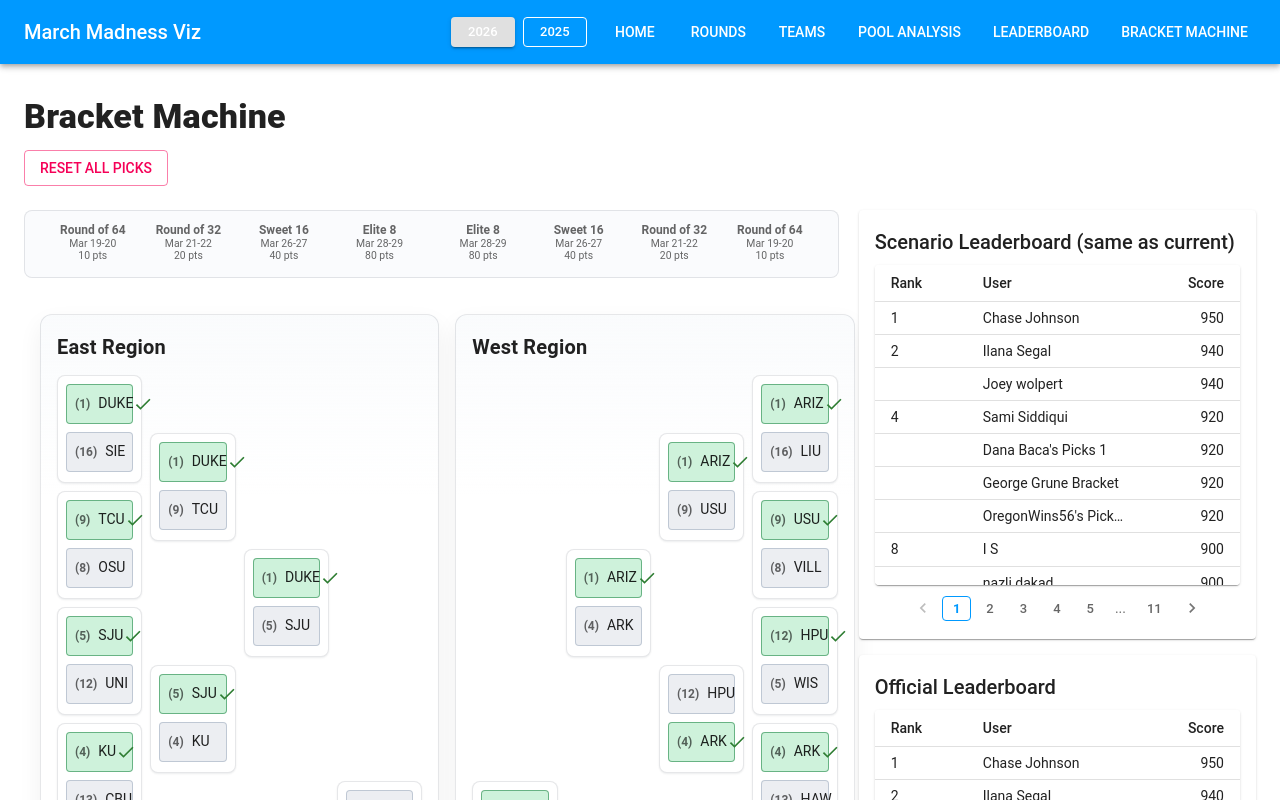
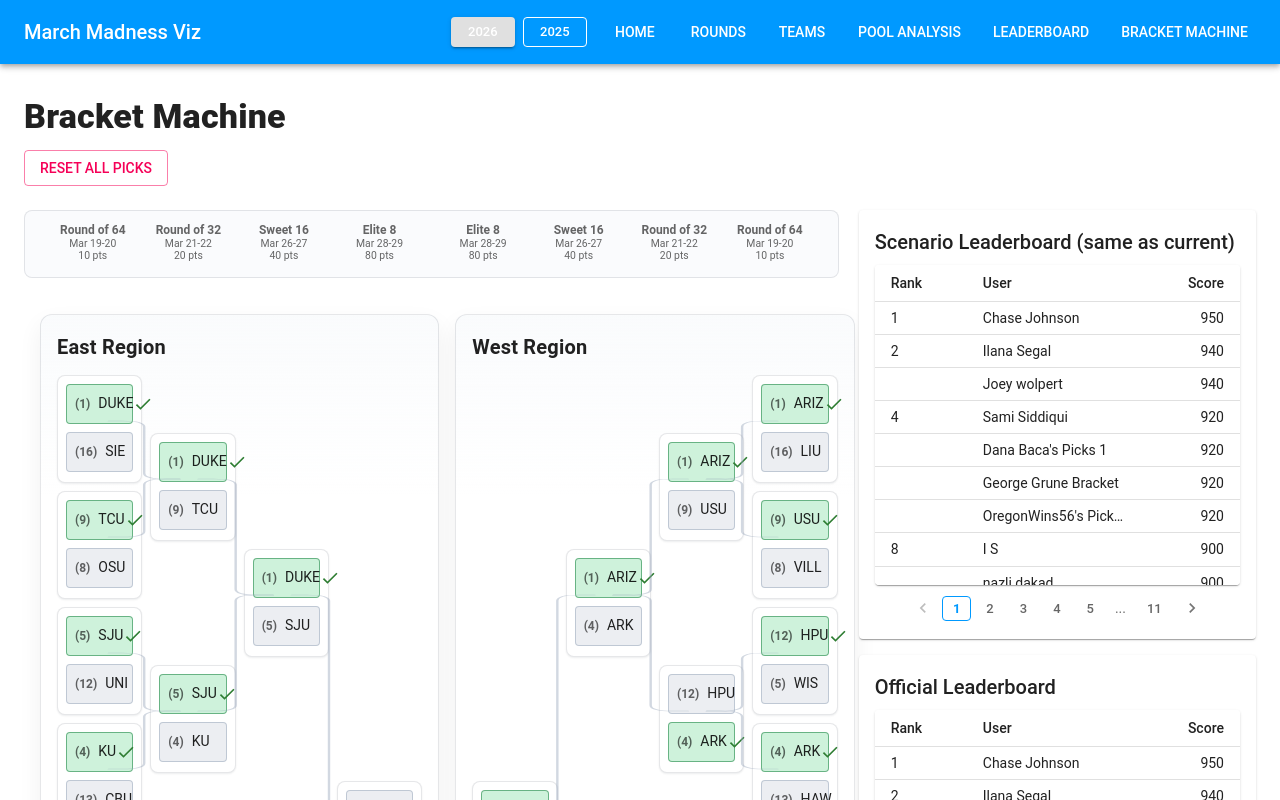
Before and after one commit to duke24andfriends/duke24andfriends.github.io, a React (Vite) app in the folder march-madness-viz/: page /2026/bracket-machine in a window 1280 px wide. Shown: the top 800 px of the page. Built offline with nearby package versions, Linux system fonts and the light colour scheme.

Commit message:
add bracket edges

```diff
--- a/march-madness-viz/src/components/bracket/BracketRegion.tsx
+++ b/march-madness-viz/src/components/bracket/BracketRegion.tsx
@@ -46,6 +46,7 @@ function BracketRegion({
   const gameGapPx = 8;
   const unit = gameHeightPx + gameGapPx;
   const regionHeightPx = gameHeightPx * 8 + gameGapPx * 7;
+  const connectorLine = 'rgba(148, 163, 184, 0.42)';
 
   const getGameTop = (round: 'ROUND_64' | 'ROUND_32' | 'SWEET_16' | 'ELITE_8', index: number): number => {
     switch (round) {
@@ -61,6 +62,74 @@ function BracketRegion({
         return 0;
     }
   };
+
+  const getAnchorX = (
+    round: 'ROUND_64' | 'ROUND_32' | 'SWEET_16' | 'ELITE_8',
+    anchor: 'in' | 'out'
+  ): number => {
+    if (!isRightSide) {
+      if (round === 'ROUND_64') return anchor === 'out' ? 16 : 8;
+      if (round === 'ROUND_32') return anchor === 'in' ? 35 : 40;
+      if (round === 'SWEET_16') return anchor === 'in' ? 60 : 65;
+      return anchor === 'in' ? 85 : 90;
+    }
+
+    if (round === 'ROUND_64') return anchor === 'out' ? 84 : 92;
+    if (round === 'ROUND_32') return anchor === 'in' ? 65 : 60;
+    if (round === 'SWEET_16') return anchor === 'in' ? 40 : 35;
+    return anchor === 'in' ? 15 : 10;
+  };
+
+  const buildConnectorPaths = () => {
+    const paths: Array<{ id: string; d: string; color: string }> = [];
+
+    const connectRounds = (
+      childRound: 'ROUND_64' | 'ROUND_32' | 'SWEET_16',
+      parentRound: 'ROUND_32' | 'SWEET_16' | 'ELITE_8',
+      childGameIds: string[],
+      parentGameIds: string[]
+    ) => {
+      parentGameIds.forEach((parentGameId, parentIdx) => {
+        const childAIdx = parentIdx * 2;
+        const childBIdx = childAIdx + 1;
+        const childA = childGameIds[childAIdx];
+        const childB = childGameIds[childBIdx];
+        if (!childA || !childB) return;
+
+        const parentY = getGameTop(parentRound, parentIdx) + gameHeightPx / 2;
+        const childAY = getGameTop(childRound, childAIdx) + gameHeightPx / 2;
+        const childBY = getGameTop(childRound, childBIdx) + gameHeightPx / 2;
+
+        const childX = getAnchorX(childRound, 'out');
+        const parentX = getAnchorX(parentRound, 'in');
+        const jointX = (childX + parentX) / 2;
+
+        const radius = 5.8;
+        const verticalDirA = parentY >= childAY ? 1 : -1;
+        const verticalDirB = parentY >= childBY ? 1 : -1;
+        const horizontalDir = parentX >= jointX ? 1 : -1;
+
+        paths.push({
+          id: `${parentGameId}-a`,
+          color: connectorLine,
+          d: `M ${childX} ${childAY} H ${jointX - horizontalDir * radius} Q ${jointX} ${childAY} ${jointX} ${childAY + verticalDirA * radius} V ${parentY - verticalDirA * radius} Q ${jointX} ${parentY} ${jointX + horizontalDir * radius} ${parentY} H ${parentX}`
+        });
+        paths.push({
+          id: `${parentGameId}-b`,
+          color: connectorLine,
+          d: `M ${childX} ${childBY} H ${jointX - horizontalDir * radius} Q ${jointX} ${childBY} ${jointX} ${childBY + verticalDirB * radius} V ${parentY - verticalDirB * radius} Q ${jointX} ${parentY} ${jointX + horizontalDir * radius} ${parentY} H ${parentX}`
+        });
+      });
+    };
+
+    connectRounds('ROUND_64', 'ROUND_32', regionData.round64, regionData.round32);
+    connectRounds('ROUND_32', 'SWEET_16', regionData.round32, regionData.sweet16);
+    connectRounds('SWEET_16', 'ELITE_8', regionData.sweet16, regionData.elite8);
+
+    return paths;
+  };
+
+  const connectorPaths = buildConnectorPaths();
 
   const renderRoundColumn = (
     gameIds: string[],
@@ -80,6 +149,7 @@ function BracketRegion({
               width: '100%',
               position: 'absolute',
               top: `${getGameTop(round, index)}px`,
+              zIndex: 2,
               ...(isRightSide ? { right: 0 } : { left: 0 })
             }}
           >
@@ -121,7 +191,33 @@ function BracketRegion({
           {title} Region
         </Typography>
 
-        <Grid container spacing={1}>
+        <Grid container spacing={1} sx={{ position: 'relative' }}>
+          <Box
+            component="svg"
+            viewBox={`0 0 100 ${regionHeightPx}`}
+            preserveAspectRatio="none"
+            sx={{
+              position: 'absolute',
+              inset: 0,
+              width: '100%',
+              height: `${regionHeightPx}px`,
+              pointerEvents: 'none',
+              zIndex: 3,
+              display: { xs: 'none', md: 'block' }
+            }}
+          >
+            {connectorPaths.map((p) => (
+              <path
+                key={p.id}
+                d={p.d}
+                fill="none"
+                stroke={p.color}
+                strokeWidth={0.65}
+                strokeLinecap="round"
+                strokeLinejoin="round"
+              />
+            ))}
+          </Box>
           {isRightSide ? (
             <>
               {renderRoundColumn(regionData.elite8, 'ELITE_8')}
```
